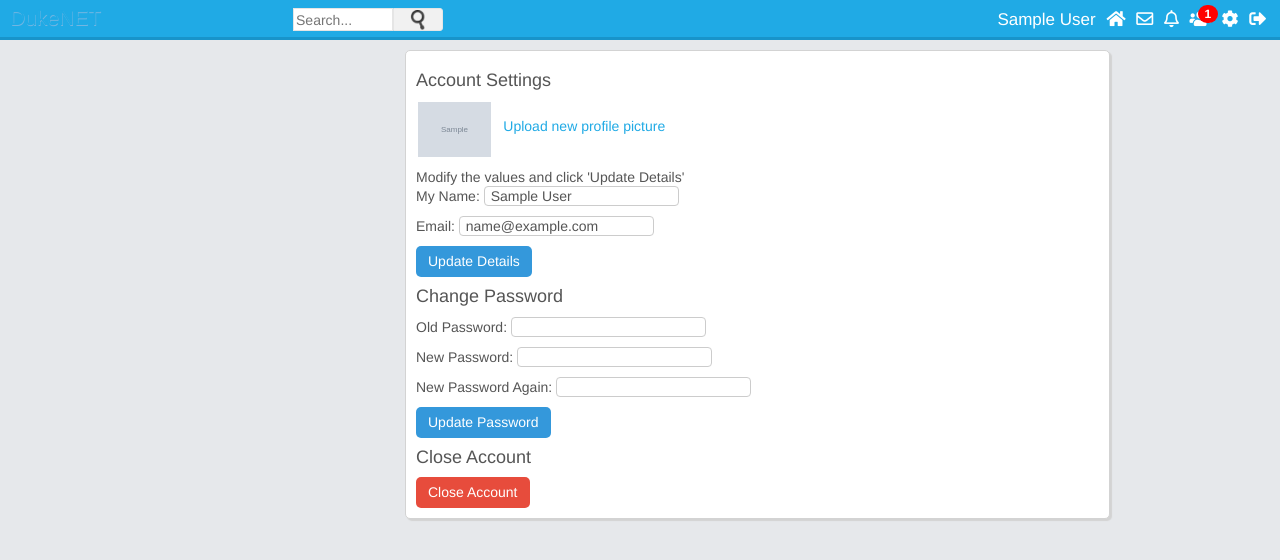
After one commit to sandalu95/dukeNET-social-media, a PHP site: page /settings.php in a window 1280 px wide. The commit adds this page. Shown: the top 560 px of the page. Run offline with PHP 8.4, Linux system fonts and the light colour scheme; the visitor is signed in with stand-in values (Sample User, id 1); tables that the repository leaves empty or names only in its code hold one stand-in row (values such as "Sample post"); grey boxes marked "Sample" are stand-in pictures; data that the repository does not hold is empty; some libraries are stand-ins or nearby versions.

Commit message:
Account settings can be changed now and also can deactivate

```diff
--- a/assets/css/style.css
+++ b/assets/css/style.css
@@ -69,6 +69,7 @@ nav a:hover{
 	border-radius: 5px;
 	box-shadow: 2px 2px 1px #D3D3D3;
 	z-index: -1;
+	color: #555;
 }
 
 .user_details{
@@ -560,3 +561,26 @@ textarea:focus{
 #search_hr {
 	margin-bottom: 0px;
 }
+
+.small_profile_pic {
+	height: 55px;
+    margin: 1px 12px 0 2px;
+    float: left;
+}
+
+#settings_input {
+	border: 1px solid #ccc;
+    height: 20px;
+    padding: 4px 6px;
+    margin-bottom: 10px;
+    border-radius: 4px;
+    font-size: 14px;
+    line-height: 20px;
+}
+
+.settings_submit {
+	border: none;
+    padding: 7px 12px;
+    border-radius: 5px;
+    color: #fff;
+}
--- /dev/null
+++ b/includes/form_handlers/settings_handler.php
@@ -0,0 +1,71 @@
+<?php
+if(isset($_POST['update_details'])) {
+
+	$myname = $_POST['myname'];
+	$email = $_POST['email'];
+
+	$email_check = mysqli_query($con, "SELECT * FROM users WHERE email='$email'");
+	$row = mysqli_fetch_array($email_check);
+	$matched_user = $row['username'];
+
+	if($matched_user == "" || $matched_user == $userLoggedIn) {
+		$message = "Details updated!<br><br>";
+
+		$query = mysqli_query($con, "UPDATE users SET my_name='$myname', email='$email' WHERE username='$userLoggedIn'");
+	}
+	else
+		$message = "That email is already in use!<br><br>";
+}
+else
+	$message = "";
+
+
+//**************************************************
+
+if(isset($_POST['update_password'])) {
+
+	$old_password = strip_tags($_POST['old_password']);
+	$new_password_1 = strip_tags($_POST['new_password_1']);
+	$new_password_2 = strip_tags($_POST['new_password_2']);
+
+	$password_query = mysqli_query($con, "SELECT password FROM users WHERE username='$userLoggedIn'");
+	$row = mysqli_fetch_array($password_query);
+	$db_password = $row['password'];
+
+	if(md5($old_password) == $db_password) {
+
+		if($new_password_1 == $new_password_2) {
+
+
+			if(strlen($new_password_1) <= 4) {
+				$password_message = "Sorry, your password must be greater than 4 characters<br><br>";
+			}
+			else {
+				$new_password_md5 = md5($new_password_1);
+				$password_query = mysqli_query($con, "UPDATE users SET password='$new_password_md5' WHERE username='$userLoggedIn'");
+				$password_message = "Password has been changed!<br><br>";
+			}
+
+
+		}
+		else {
+			$password_message = "Your two new passwords need to match!<br><br>";
+		}
+
+	}
+	else {
+			$password_message = "The old password is incorrect! <br><br>";
+	}
+
+}
+else {
+	$password_message = "";
+}
+
+
+if(isset($_POST['close_account'])) {
+	header("Location: close_account.php");
+}
+
+
+?>
--- a/includes/header.php
+++ b/includes/header.php
@@ -108,7 +108,7 @@
 				echo '<span class="notification_badge" id="unread_requests">'.$num_requests.'</span>';
 				?>
 			</a>
-			<a href=#>
+			<a href="settings.php">
 				<i class="fas fa-cog"></i>
 			</a>
 			<a href="includes/handlers/logout.php">
--- /dev/null
+++ b/settings.php
@@ -0,0 +1,51 @@
+<?php
+include("includes/header.php");
+include("includes/form_handlers/settings_handler.php");
+?>
+
+<div class="main_column column">
+
+	<h4>Account Settings</h4>
+	<?php
+	echo "<img src='" . $user['profile_pic'] ."' class='small_profile_pic'>";
+	?>
+	<br>
+	<a href="upload.php">Upload new profile picture</a> <br><br><br>
+
+	Modify the values and click 'Update Details'
+
+	<?php
+	$user_data_query = mysqli_query($con, "SELECT my_name, email FROM users WHERE username='$userLoggedIn'");
+	$row = mysqli_fetch_array($user_data_query);
+
+	$myname = $row['my_name'];
+	$email = $row['email'];
+	?>
+
+	<form action="settings.php" method="POST">
+		My Name: <input type="text" name="myname" value="<?php echo $myname; ?>" id="settings_input"><br>
+		Email: <input type="text" name="email" value="<?php echo $email; ?>" id="settings_input"><br>
+
+		<?php echo $message; ?>
+
+		<input type="submit" name="update_details" id="save_details" value="Update Details" class="info settings_submit"><br>
+	</form>
+
+	<h4>Change Password</h4>
+	<form action="settings.php" method="POST">
+		Old Password: <input type="password" name="old_password" id="settings_input"><br>
+		New Password: <input type="password" name="new_password_1" id="settings_input"><br>
+		New Password Again: <input type="password" name="new_password_2" id="settings_input"><br>
+
+		<?php echo $password_message; ?>
+
+		<input type="submit" name="update_password" id="save_details" value="Update Password" class="info settings_submit"><br>
+	</form>
+
+	<h4>Close Account</h4>
+	<form action="settings.php" method="POST">
+		<input type="submit" name="close_account" id="close_account" value="Close Account" class="danger settings_submit">
+	</form>
+
+
+</div>
```
Also changed, not shown: close_account.php (added, +30 -0 lines).
